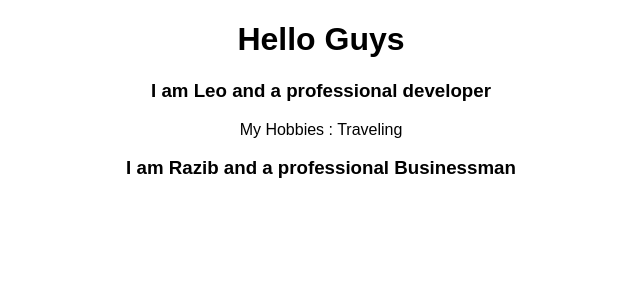
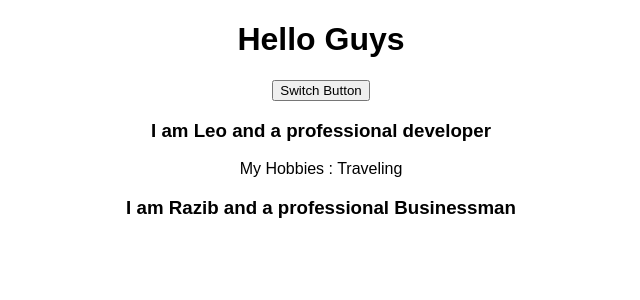
Before and after one commit to Mezba132/BasicReactJs, a React (Create React App) app: page / in a window 1280 px wide. Shown: the top 300 px of the page, without its empty margins (319-959 px from the left). Built offline with nearby package versions, Linux system fonts and the light colour scheme.

Commit message:
Add Handling Event & Manipulate the state

```diff
--- a/src/App.js
+++ b/src/App.js
@@ -9,10 +9,21 @@ class App extends Component {
       {name:"Razib",profession:"Businessman"}
     ]
   }
+  switchPersonHandler = () => {
+    this.setState ({
+      person : [
+        {name:"Razib",profession:"developer"},
+        {name:"Leo",profession:"Businessman"}
+      ]
+    })
+  }
+
+
   render() {
     return (
       <div className="App">
         <h1>Hello Guys</h1>
+        <button onClick={this.switchPersonHandler}>Switch Button</button>
         <Person name={this.state.person[0].name} profession={this.state.person[0].profession}>My Hobbies : Traveling</Person>
         <Person name={this.state.person[1].name} profession={this.state.person[1].profession}/>
       </div>
```
